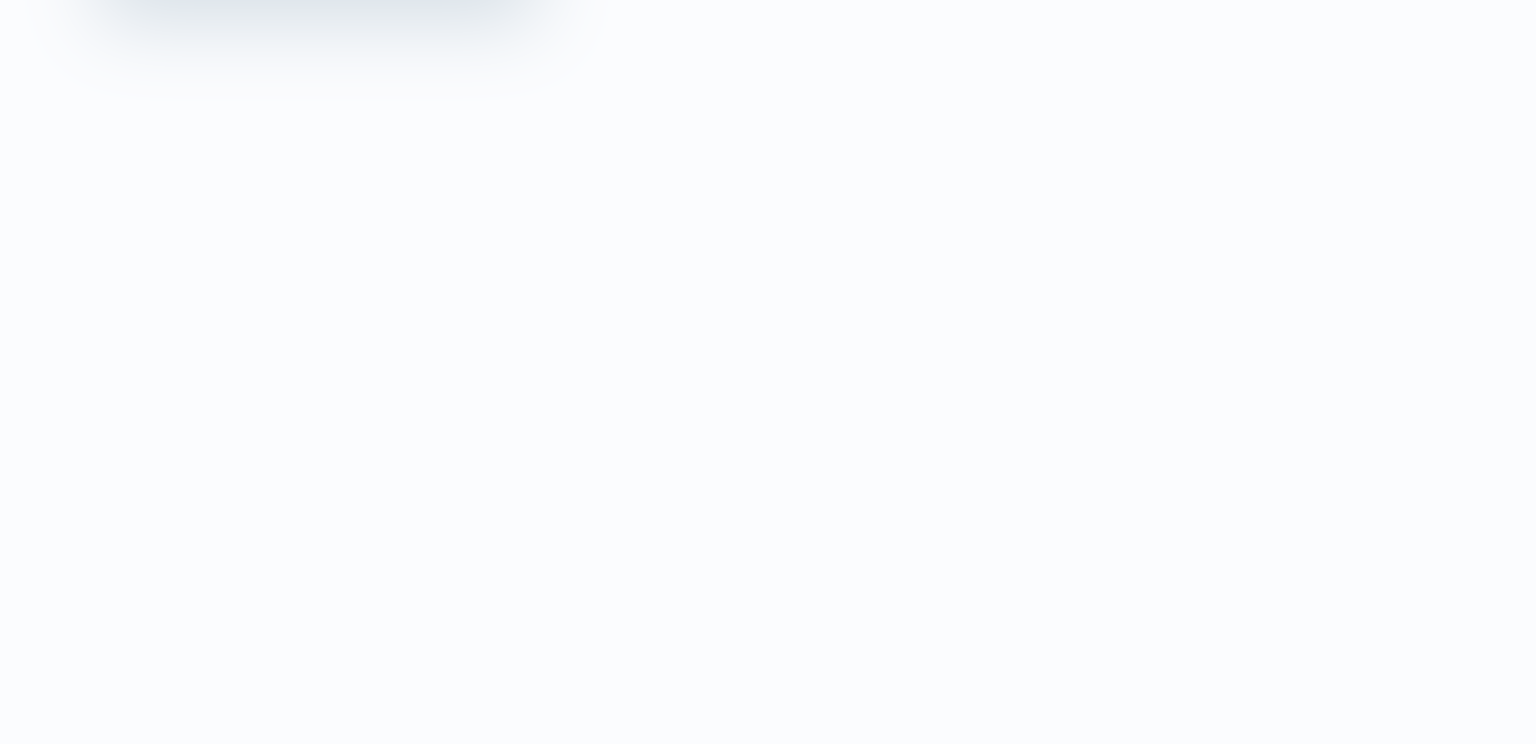
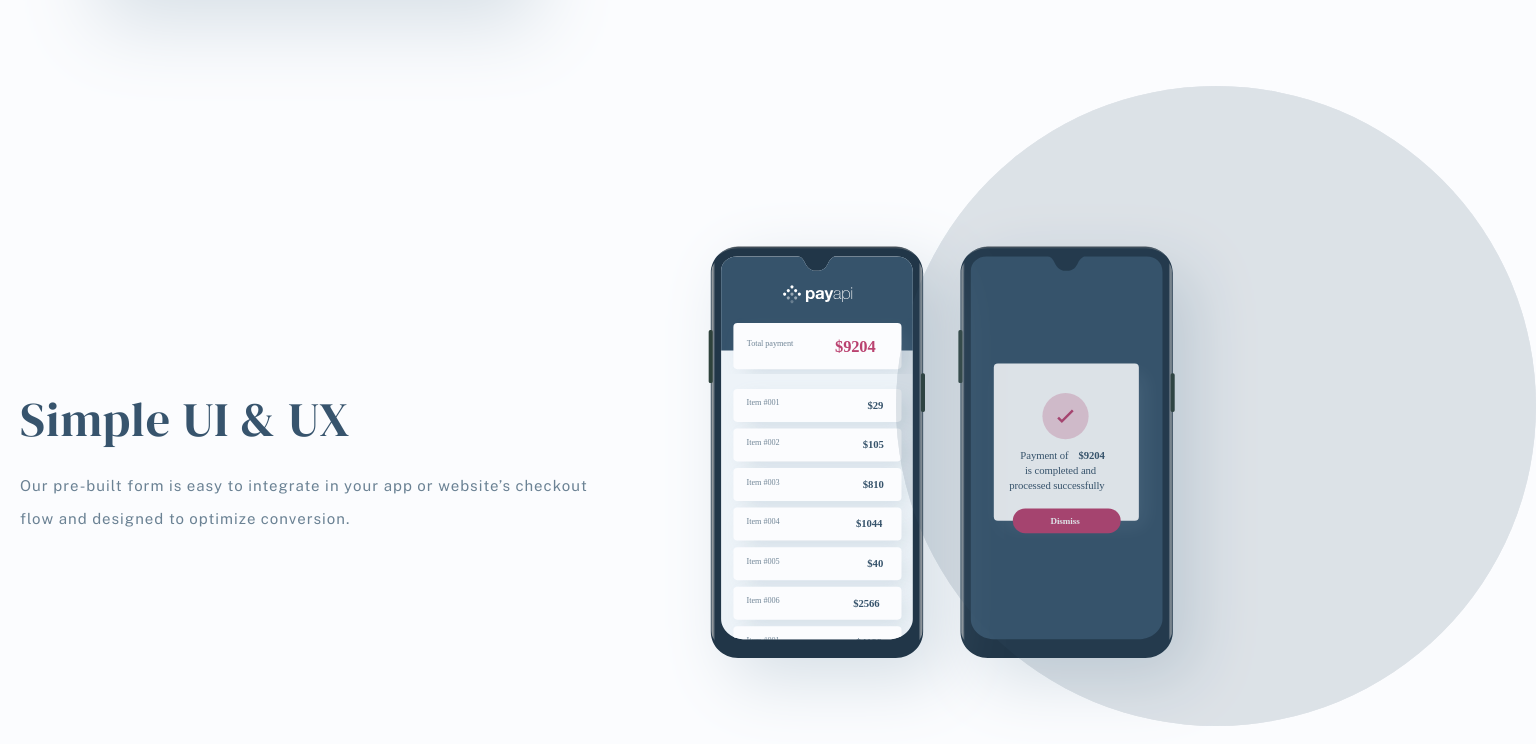
Before and after one commit to habibdev96/FEM-payapi-multi-page-website, a React (Create React App) app: page / in a window 1280 px wide. Shown: the part 1760-2504 px from the top of the page, 1536 px wide, since content can reach past the window. Before the commit the page ends 1911 px from the top, so only its background shows below. Built offline with nearby package versions, Linux system fonts and the light colour scheme.

Commit message:
created home feature section two component

```diff
--- /dev/null
+++ b/src/components/Home/HomeFeatureSectionTwo.js
@@ -0,0 +1,50 @@
+import styled from 'styled-components';
+import { SectionHeading } from '../styledElements/Headings';
+import { maxWidthLg, sectionSpacingSm } from '../../abstracts/Mixins';
+import Paragraph from '../styledElements/Paragraphs';
+import phonesImage from '../../assets/home/desktop/illustration-simple-ui.svg';
+import bgPattern from '../../assets/shared/desktop/bg-pattern-circle.svg';
+
+const Section = styled.section`
+  position: relative;
+
+  .bg-pattern {
+    width: 50%;
+    position: absolute;
+    top: -10%;
+    right: -20%;
+  }
+`;
+
+const Container = styled.div`
+  ${maxWidthLg}
+  ${sectionSpacingSm}
+  display: grid;
+  grid-template-columns: repeat(2, 1fr);
+  align-items: center;
+  gap: var(--gap);
+`;
+
+const HomeFeatureSectionTwo = () => {
+  return (
+    <Section>
+      <Container>
+        <div className='info'>
+          <SectionHeading>Simple UI & UX</SectionHeading>
+          <Paragraph>
+            Our pre-built form is easy to integrate in your app or website’s
+            checkout flow and designed to optimize conversion.
+          </Paragraph>
+        </div>
+        <img
+          src={phonesImage}
+          alt='illustration of payapi app'
+          className='img'
+        />
+      </Container>
+      <img src={bgPattern} alt='' className='bg-pattern' />
+    </Section>
+  );
+};
+
+export default HomeFeatureSectionTwo;
--- a/src/pages/Home.js
+++ b/src/pages/Home.js
@@ -1,6 +1,7 @@
 import HomeHero from '../components/Home/HomeHero';
 import Partners from '../components/Home/Partners';
 import HomeFeatureSectionOne from '../components/Home/HomeFeatureSectionOne';
+import HomeFeatureSectionTwo from '../components/Home/HomeFeatureSectionTwo';
 
 const Home = () => {
   return (
@@ -9,6 +10,7 @@ const Home = () => {
       <main>
         <Partners />
         <HomeFeatureSectionOne />
+        <HomeFeatureSectionTwo />
       </main>
     </>
   );
```
